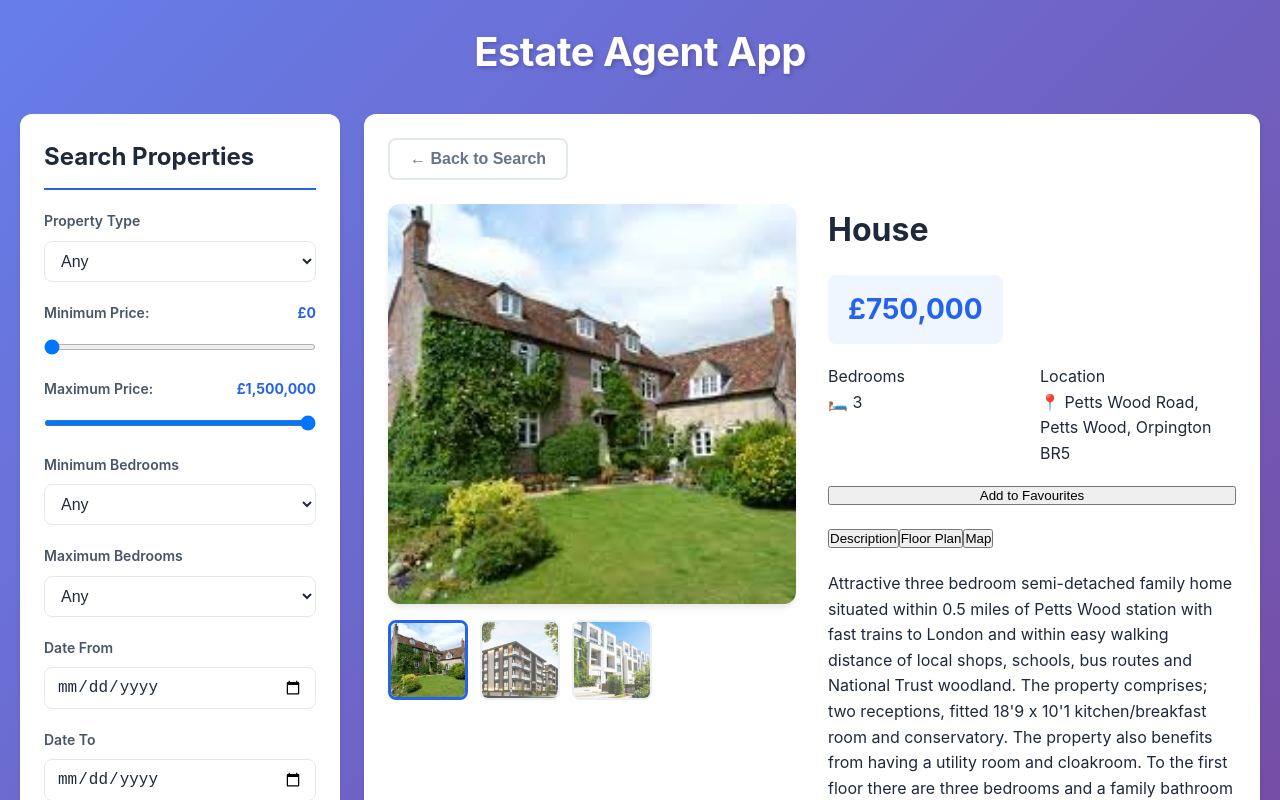
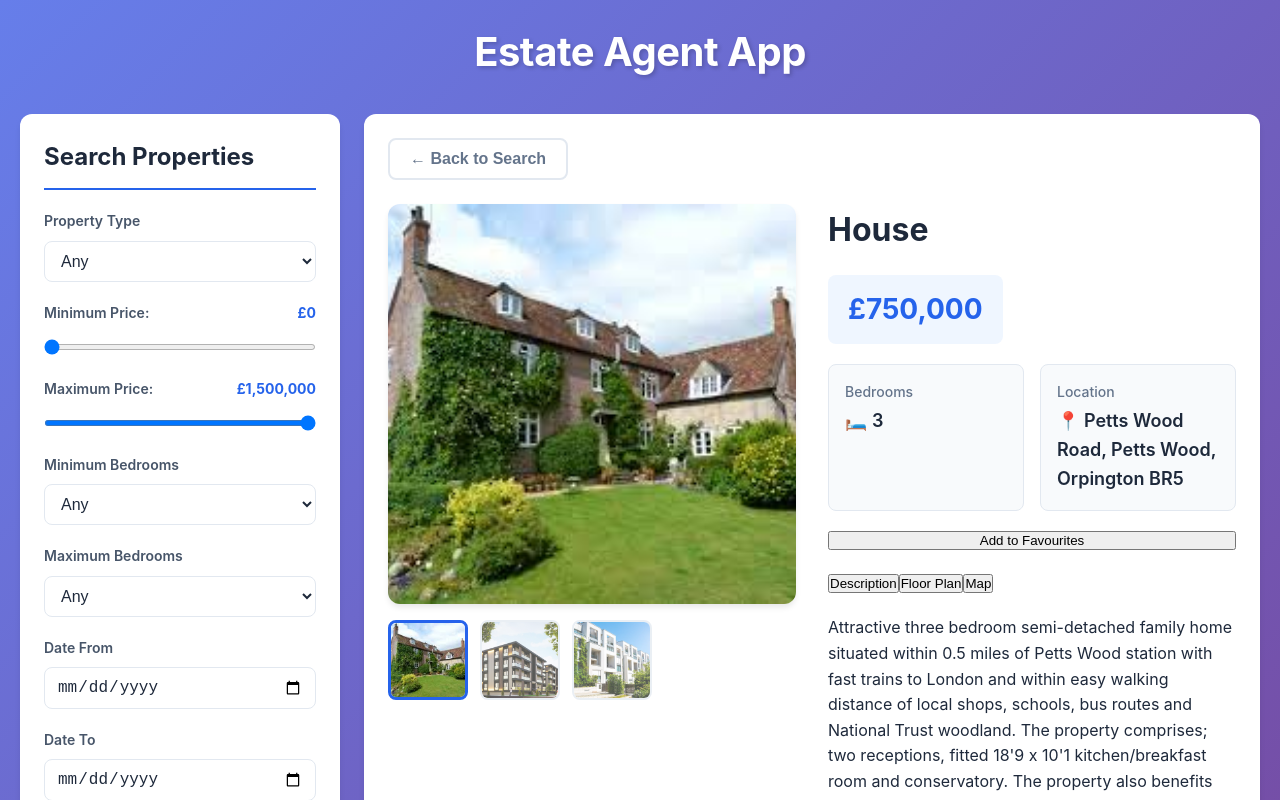
Before and after one commit to Gangulyy/React-CW, a React (Vite) app in the folder Estate-Agent-CW/: page / in a window 1280 px wide. Both pictures are taken after a click on the element 595 px from the left and 432 px from the top of the page. Shown: the top 800 px of the page. Built offline with nearby package versions, Linux system fonts and the light colour scheme.

Commit message:
updated styling

```diff
--- a/Estate-Agent-CW/src/components/PropertyDetails.jsx
+++ b/Estate-Agent-CW/src/components/PropertyDetails.jsx
@@ -193,6 +193,23 @@ const styles = {
     gridTemplateColumns: '1fr 1fr',
     gap: '16px'
   },
+    infoItem: {
+    padding: '16px',
+    background: '#f8fafc',
+    borderRadius: '8px',
+    border: '1px solid #e2e8f0'
+  },
+  infoLabel: {
+    fontSize: '0.875rem',
+    color: '#64748b',
+    marginBottom: '4px',
+    fontWeight: '500'
+  },
+  infoValue: {
+    fontSize: '1.125rem',
+    color: '#1e293b',
+    fontWeight: '600'
+  },
 };
 
 export default PropertyDetails;
```
